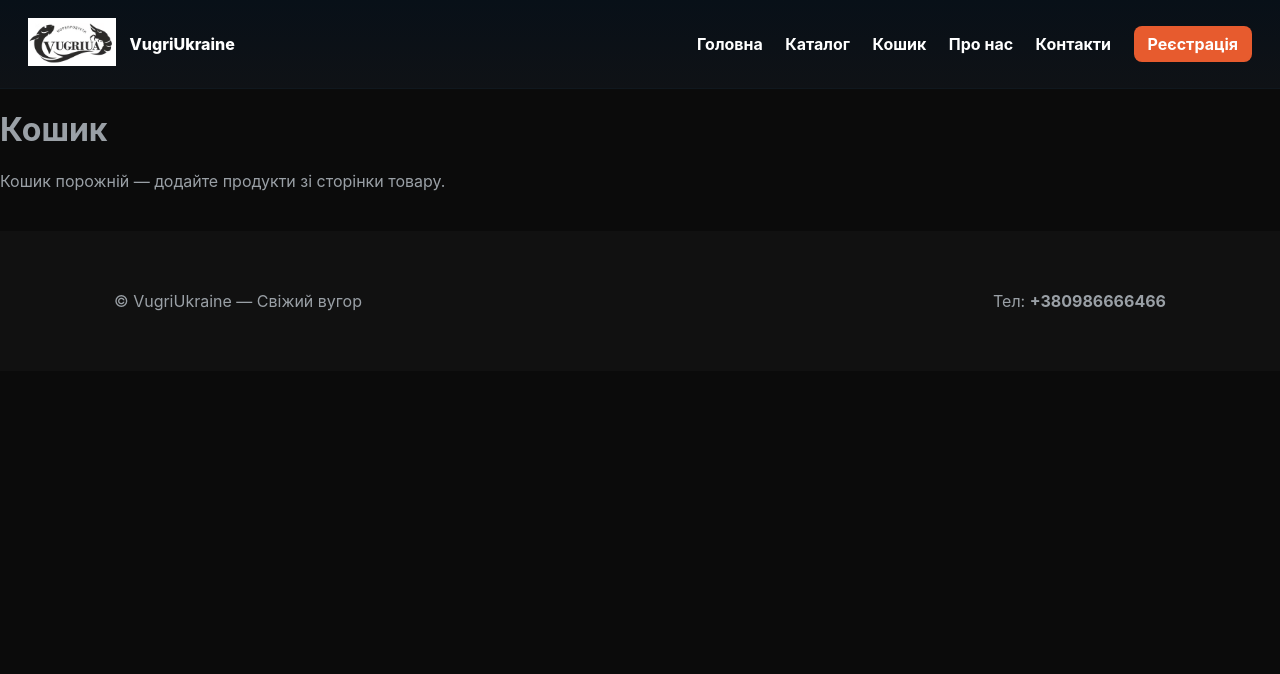
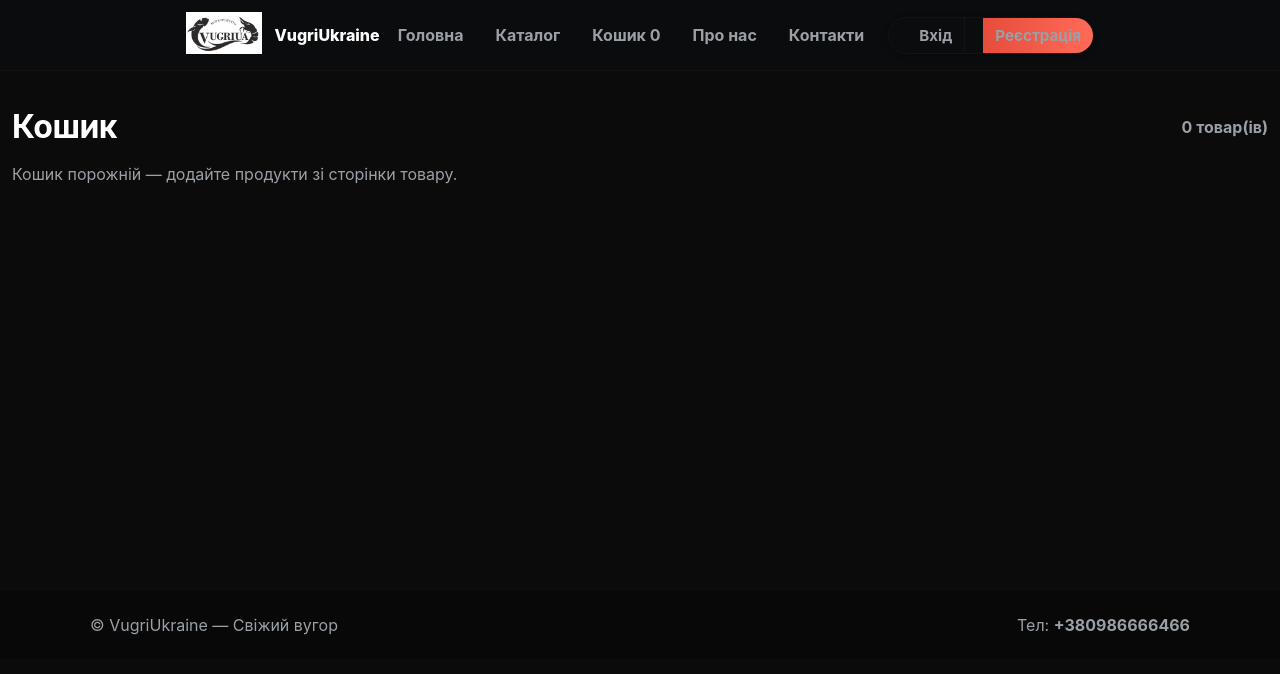
Before and after one commit to bohdan228bohdan-pixel/vugri2, a Django app: page /cart/ in a window 1280 px wide. Shown: the top 674 px of the page. Run offline with Django 4.2, Linux system fonts and the light colour scheme.

Commit message:
update site

```diff
--- a/seafood/views.py
+++ b/seafood/views.py
@@ -1,3 +1,4 @@
+# E:\soft\vugri\seafood\views.py
 import random
 import requests
 from decimal import Decimal
@@ -13,6 +14,7 @@ from django.core.mail import send_mail
 from django.http import JsonResponse, HttpResponse, HttpResponseRedirect
 from django.shortcuts import get_object_or_404, redirect, render
 from django.views.decorators.http import require_POST, require_http_methods
+from django.urls import reverse
 
 import stripe
 
@@ -24,7 +26,7 @@ stripe.api_key = getattr(settings, "STRIPE_SECRET_KEY", None)
 
 SAMPLES = {
     1: {
-        'name': 'Вуго��',
+        'name': 'Вугор',
         'description': 'Свіжий вугор — ідеальний для запікання, смаження та копчення.',
         'price_per_100g': '250.00',
         'image': '/static/images/png/vugor.png'
@@ -338,10 +340,15 @@ def cart_count(request):
 @require_POST
 def add_to_cart(request):
     """
-    POST params: product_id, name, price (int major units), currency, quantity, image (optional)
-    Returns JSON {ok: True, cart_count: N}
-    Backwards-compatible: if frontend sends grams (100, 200...) convert to units (100g->1)
+    Requires authentication. Returns 401 + login_url for anonymous users.
     """
+    if not request.user.is_authenticated:
+        return JsonResponse({
+            'ok': False,
+            'error': 'login required',
+            'login_url': reverse('login') + '?next=' + request.path
+        }, status=401)
+
     product_id = request.POST.get('product_id')
     if not product_id:
         return JsonResponse({'ok': False, 'error': 'product_id required'}, status=400)
@@ -382,18 +389,9 @@ def add_to_cart(request):
     return JsonResponse({'ok': True, 'cart_count': cart_count(request)})
 
 
-def cart(request):
-    """
-    Alias view that shows cart page (used by urls as 'cart').
-    """
-    return cart_view(request)
-
-
 def cart_view(request):
     """
-    Renders cart page. Context: cart dict and totals by currency.
-    Also passes first_pid (id першого товару в кошику) щоб кнопка 'Оформити замовлення'
-    могла перенаправити на order_form для простого кейсу.
+    Renders cart page. Adds first_pid in context for simple single-item checkout flow.
     """
     cart = _get_cart(request)
     totals = {}
@@ -409,7 +407,6 @@ def cart_view(request):
     except Exception:
         recommended = []
 
-    # визначаємо перший product_id у кошику (str keys)
     first_pid = None
     for k in cart.keys():
         first_pid = k
@@ -427,8 +424,15 @@ def cart_view(request):
 @require_POST
 def update_cart_item(request):
     """
-    POST: product_id, quantity (units or grams). Returns JSON {ok: True, cart_count: N, totals: {...}}
+    POST: product_id, quantity (units or grams). Requires auth.
     """
+    if not request.user.is_authenticated:
+        return JsonResponse({
+            'ok': False,
+            'error': 'login required',
+            'login_url': reverse('login') + '?next=' + request.path
+        }, status=401)
+
     product_id = request.POST.get('product_id')
     if not product_id:
         return JsonResponse({'ok': False, 'error': 'product_id required'}, status=400)
@@ -444,7 +448,6 @@ def update_cart_item(request):
     if quantity <= 0:
         del cart[product_id]
     else:
-        # convert grams->units if necessary
         if quantity >= 10 and quantity % 100 == 0:
             quantity = max(1, quantity // 100)
         cart[product_id]['quantity'] = quantity
@@ -463,10 +466,15 @@ def update_cart_item(request):
 @require_POST
 def checkout_session(request):
     """
-    Creates Stripe Checkout Session for items in cart.
-    If cart has multiple currencies -> returns error (simple policy).
-    Returns JSON {ok: True, url: session.url}
+    Creates Stripe Checkout Session for items in cart. Requires auth.
     """
+    if not request.user.is_authenticated:
+        return JsonResponse({
+            'ok': False,
+            'error': 'login required',
+            'login_url': reverse('login') + '?next=' + request.path
+        }, status=401)
+
     cart = _get_cart(request)
     if not cart:
         return JsonResponse({'ok': False, 'error': 'cart empty'}, status=400)
--- a/static/styles.css
+++ b/static/styles.css
@@ -408,3 +408,48 @@ body{
 /* невеликі стилі для cart кнопки та кнопки оформлення */
 .cart-link { color: #fff; margin-left: 10px; font-weight:700; }
 .btn-danger { background:#e74c3c; border-color: #e74c3c; color:#fff; }
+
+/* Додай у static/styles.css або інший css який підключається у base.html */
+.auth-pill {
+  display: inline-flex;
+  align-items: center;
+  border-radius: 999px;
+  overflow: hidden;
+  box-shadow: 0 2px 6px rgba(0,0,0,0.25);
+  margin-left: 10px;
+  background: linear-gradient(90deg, #0f1720 0%, #111417 100%);
+  border: 1px solid rgba(255,255,255,0.06);
+}
+
+.auth-pill__left,
+.auth-pill__right {
+  display: inline-block;
+  padding: 8px 14px;
+  text-decoration: none;
+  color: #fff;
+  font-weight: 700;
+  font-size: 0.95rem;
+  transition: background .15s ease, color .15s ease;
+}
+
+/* Ліва частина (Вхід) — темніша */
+.auth-pill__left {
+  background: transparent;
+  color: #ddd;
+  border-right: 1px solid rgba(255,255,255,0.04);
+}
+
+/* Права частина (Реєстрація) — акцентна кнопка */
+.auth-pill__right {
+  background: linear-gradient(90deg,#e74c3c,#ff6b57);
+  color: #fff;
+}
+
+/* Hover/focus */
+.auth-pill__left:hover { color: #fff; background: rgba(255,255,255,0.03); }
+.auth-pill__right:hover { filter: brightness(0.95); transform: translateY(-1px); }
+
+/* Адаптивність: на маленьких екранах зробити кнопки трохи меншими */
+@media (max-width: 576px) {
+  .auth-pill__left, .auth-pill__right { padding: 6px 10px; font-size:0.85rem; }
+}
--- a/templates/base.html
+++ b/templates/base.html
@@ -5,50 +5,68 @@
   <meta charset="utf-8">
   <meta name="viewport" content="width=device-width,initial-scale=1">
   <title>{% block title %}VugriUkraine{% endblock %}</title>
-  <link rel="stylesheet" href="/static/styles.css">
+
+  <link rel="stylesheet" href="{% static 'styles.css' %}">
+  <style>
+    /* CSS variables used by templates */
+    :root{
+      --white:#ffffff;
+      --muted:#9aa0a6;
+      --accent-red:#e74c3c;
+    }
+    .site-header{background:#0b0c0d;padding:12px 18px;border-bottom:1px solid rgba(255,255,255,0.03)}
+    .site-brand{display:flex;align-items:center;gap:12px}
+    .site-nav{display:flex;gap:14px;align-items:center;justify-content:flex-end}
+    .site-nav a{color:var(--muted);text-decoration:none}
+    .site-nav .cta{background:var(--accent-red);color:#fff;padding:8px 12px;border-radius:8px;text-decoration:none}
+    .auth-pill{display:inline-flex;align-items:center;border-radius:999px;overflow:hidden;background:transparent;border:1px solid rgba(255,255,255,0.03)}
+    .auth-pill__left,.auth-pill__right{padding:8px 12px;text-decoration:none;color:var(--white);font-weight:700}
+    .auth-pill__left{background:transparent;color:var(--muted);border-right:1px solid rgba(255,255,255,0.03)}
+    .auth-pill__right{background:linear-gradient(90deg,var(--accent-red),#ff6b57);color:#fff}
+    .cart-link{color:var(--muted);margin-left:8px;font-weight:700}
+  </style>
+
   {% block head_extra %}{% endblock %}
 </head>
 <body>
   <header class="site-header">
+    <div style="max-width:1100px;margin:0 auto;display:flex;align-items:center;justify-content:space-between">
       <div class="site-brand">
-      <a href="/">
-        <img src="/static/images/png/logo.png" alt="logo">
-      </a>
+        <a href="/"><img src="{% static 'images/png/logo.png' %}" alt="logo" style="height:42px"></a>
         <div style="color:var(--white);font-weight:800">VugriUkraine</div>
       </div>
 
       <nav class="site-nav">
         <a href="/">Головна</a>
-      <a href="/products/">Каталог</a>
-      <a href="{% url 'cart' %}" class="cart-link">Кошик{% if cart_count %} ({{ cart_count }}){% endif %}</a>
-      <a href="/about/">Про нас</a>
+        <a href="{% url 'products' %}">Каталог</a>
+        <a href="{% url 'cart' %}" class="cart-link">Кошик <span id="cart-count">{{ cart_count|default:"0" }}</span></a>
+        <a href="{% url 'about' %}">Про нас</a>
         <a href="{% url 'contact' %}">Контакти</a>
 
         {% if user.is_authenticated %}
           <a href="{% url 'profile' %}" class="cta">Профіль</a>
-
-        <form method="post" action="{% url 'logout' %}" style="display:inline">
+          <form method="post" action="{% url 'logout' %}" style="display:inline;margin-left:8px">
             {% csrf_token %}
-          <button type="submit" class="cta" style="background:transparent;border:1px solid rgba(255,255,255,0.15);">
-            Вийти
-          </button>
+            <button type="submit" class="cta" style="background:transparent;border:1px solid rgba(255,255,255,0.12);color:var(--white)">Вийти</button>
           </form>
         {% else %}
-        <a href="{% url 'register' %}" class="cta">Реєстрація</a>
+          <div class="auth-pill" style="margin-left:10px">
+            <a href="{% url 'login' %}" class="auth-pill__left">Вхід</a>
+            <a href="{% url 'register' %}" class="auth-pill__right">Реєстрація</a>
+          </div>
         {% endif %}
       </nav>
+    </div>
   </header>
 
   <main>
     {% block content %}{% endblock %}
   </main>
 
-  <footer class="site-footer">
-    <div style="max-width:1100px;margin:0 auto;padding:24px;color:var(--muted)">
-      <div style="display:flex;justify-content:space-between;align-items:center;gap:12px;flex-wrap:wrap">
+  <footer style="background:#080808;padding:24px;margin-top:40px;color:var(--muted)">
+    <div style="max-width:1100px;margin:0 auto;display:flex;justify-content:space-between">
       <div>© VugriUkraine — Свіжий вугор</div>
       <div>Тел: <strong>+380986666466</strong></div>
-      </div>
     </div>
   </footer>
 
--- a/templates/cart.html
+++ b/templates/cart.html
@@ -1,43 +1,152 @@
 {% extends 'base.html' %}
 {% load static %}
 
+{% block head_extra %}
+<style>
+/* Cart page styles — adapted to site dark theme */
+.cart-container {
+  padding: 36px 12px;
+  color: var(--white, #fff);
+  min-height: 60vh;
+}
+
+.cart-hero {
+  display:flex;
+  justify-content:space-between;
+  align-items:center;
+  gap:16px;
+  margin-bottom:18px;
+  flex-wrap:wrap;
+}
+.cart-hero h1 { margin:0; font-size:2rem; letter-spacing: -0.5px; }
+
+.cart-card {
+  background: linear-gradient(180deg, rgba(255,255,255,0.02), rgba(255,255,255,0.01));
+  border: 1px solid rgba(255,255,255,0.04);
+  border-radius:12px;
+  padding:18px;
+  box-shadow: 0 8px 30px rgba(0,0,0,0.5);
+}
+
+.cart-row {
+  display:flex;
+  gap:16px;
+  align-items:center;
+  padding:12px 8px;
+  border-bottom:1px dashed rgba(255,255,255,0.03);
+}
+.cart-row:last-child { border-bottom:0; }
+
+.cart-thumb {
+  width:96px;
+  height:96px;
+  object-fit:cover;
+  border-radius:8px;
+  flex:0 0 96px;
+  border:1px solid rgba(255,255,255,0.03);
+  background:#0b0b0b;
+}
+
+.cart-item-info { flex:1; min-width:0; }
+.cart-item-info .title { font-weight:800; font-size:1.05rem; color:var(--white,#fff) }
+.cart-item-info .meta { color:var(--muted,#9aa0a6); margin-top:6px; font-size:0.95rem }
+
+.cart-qty-wrap {
+  display:flex;
+  align-items:center;
+  gap:12px;
+  justify-content:flex-end;
+  min-width:220px;
+}
+
+.qty-button {
+  width:40px; height:40px; border-radius:8px;
+  border:1px solid rgba(255,255,255,0.06);
+  background:transparent; color:var(--white,#fff);
+  font-size:1.05rem; cursor:pointer;
+}
+.qty-input {
+  width:72px; text-align:center; padding:8px; border-radius:8px;
+  background: rgba(255,255,255,0.02); color:var(--white,#fff); border:1px solid rgba(255,255,255,0.04);
+}
+
+.item-price { font-weight:900; color:var(--white,#fff); margin-top:8px; text-align:right; }
+
+.cart-footer {
+  display:flex; align-items:center; justify-content:space-between; gap:12px;
+  padding-top:16px; margin-top:12px; border-top:1px solid rgba(255,255,255,0.03);
+  flex-wrap:wrap;
+}
+
+.btn-primary-outline {
+  padding:10px 14px; border-radius:8px; border:1px solid rgba(255,255,255,0.06);
+  background:transparent; color:var(--white,#fff); text-decoration:none;
+}
+.btn-clear { color:#ff6b6b; background:transparent; border:0; padding:0 6px; font-weight:700; }
+
+.btn-action {
+  padding:10px 18px; border-radius:10px; font-weight:800; border:none;
+  background: linear-gradient(90deg,#e74c3c,#ff6b57); color:#fff;
+  box-shadow: 0 8px 20px rgba(231,76,60,0.12);
+  text-decoration:none;
+}
+
+/* Recommended grid */
+.rec-grid { display:flex; gap:12px; overflow:auto; padding-top:12px; margin-top:12px }
+.rec-card {
+  min-width:150px; max-width:160px; background:rgba(255,255,255,0.02); border-radius:8px; padding:10px; text-align:center;
+}
+.rec-card img { width:100%; height:96px; object-fit:cover; border-radius:6px }
+.rec-card .name { color:var(--white,#fff); font-weight:700; margin-top:8px; font-size:0.95rem }
+.rec-card .price { color:var(--muted,#9aa0a6); margin-top:6px; }
+
+/* Responsive */
+@media (max-width:900px) {
+  .cart-row { flex-direction:column; align-items:flex-start; gap:12px; }
+  .cart-qty-wrap { width:100%; justify-content:flex-start; }
+  .cart-footer { flex-direction:column; align-items:stretch; gap:8px; }
+}
+</style>
+{% endblock %}
+
 {% block content %}
-<div class="container py-4">
-  <h1 class="mb-4">Кошик</h1>
+<div class="container cart-container">
+  <div class="cart-hero">
+    <h1>Кошик</h1>
+    <div style="color:var(--muted,#9aa0a6);font-weight:700">
+      {{ cart_count|default:"0" }} товар(ів)
+    </div>
+  </div>
 
   {% if cart %}
-    <div class="card mb-3" style="background:transparent;border:0;">
-      <div class="card-body" style="padding:0;">
+    <div class="cart-card">
       {% for pid, item in cart.items %}
-          <div class="d-flex align-items-center mb-3" data-pid="{{ pid }}" style="border-bottom:1px solid rgba(255,255,255,0.04);padding:12px 0;">
+        <div class="cart-row" data-pid="{{ pid }}">
           {% if item.image %}
-              <img src="{{ item.image }}" alt="{{ item.name }}" style="width:84px;height:84px;object-fit:cover;border-radius:8px;margin-right:16px;">
+            <img src="{{ item.image }}" alt="{{ item.name }}" class="cart-thumb">
           {% endif %}
-            <div style="flex:1">
-              <div style="font-weight:700;color:var(--white)">{{ item.name }}</div>
-              <div style="color:var(--muted);font-size:0.95rem;margin-top:6px;">{{ item.price }} {{ item.currency }} / 100г</div>
+
+          <div class="cart-item-info">
+            <div class="title">{{ item.name }}</div>
+            <div class="meta">{{ item.price }} {{ item.currency }} / 100г</div>
           </div>
 
-            <div style="text-align:right;min-width:260px">
-              <div style="display:flex;gap:8px;align-items:center;justify-content:flex-end">
-                <button class="btn btn-outline-secondary qty-decr" aria-label="minus" style="width:40px;height:40px;border-radius:6px">−</button>
-                <input class="cart-qty" type="number" min="1" value="{{ item.quantity }}" style="width:72px;text-align:center;border-radius:6px;padding:6px;background:rgba(255,255,255,0.03);color:var(--white);border:1px solid rgba(255,255,255,0.04)" step="1">
-                <button class="btn btn-outline-secondary qty-incr" aria-label="plus" style="width:40px;height:40px;border-radius:6px">+</button>
-              </div>
-              <div style="font-weight:800;margin-top:8px;color:var(--white);font-size:1rem;">
-                {{ item.price|add:"0" }} {{ item.currency }}
-              </div>
+          <div class="cart-qty-wrap">
+            <button class="qty-button qty-decr" aria-label="decrease">−</button>
+            <input class="qty-input cart-qty" type="number" min="1" value="{{ item.quantity }}" step="1" />
+            <button class="qty-button qty-incr" aria-label="increase">+</button>
+            <div class="item-price">{{ item.price|add:"0" }} {{ item.currency }}</div>
           </div>
         </div>
       {% endfor %}
 
-        <div style="margin-top:18px;border-top:1px solid rgba(255,255,255,0.04);padding-top:18px;display:flex;justify-content:space-between;align-items:center;gap:12px;flex-wrap:wrap">
+      <div class="cart-footer">
         <div style="display:flex;gap:12px;align-items:center">
-            <a href="{% url 'products' %}" class="btn btn-outline-light">← Продовжити покупки</a>
-            <a href="{% url 'clear_cart' %}" class="btn btn-link text-danger" style="padding-left:0;padding-right:0">Очистити кошик</a>
+          <a href="{% url 'products' %}" class="btn-primary-outline">← Пр��довжити покупки</a>
+          <a href="{% url 'clear_cart' %}" class="btn-clear">Очистити кошик</a>
         </div>
 
-          <div style="font-weight:900;color:var(--white)">
+        <div style="font-weight:900;color:var(--white,#fff);font-size:1.1rem;">
           {% for cur, total in totals.items %}
             <div>{{ total }} {{ cur }}</div>
           {% endfor %}
@@ -45,26 +154,25 @@
 
         <div>
           {% if first_pid %}
-              <a id="checkoutLink" href="{% url 'order_form' first_pid %}" class="btn btn-danger">Оформити замовлення</a>
+            <a id="checkoutLink" href="{% url 'order_form' first_pid %}" class="btn-action">Оформити замовлення</a>
           {% else %}
-              <button class="btn btn-danger" disabled>Оформити замовлення</button>
+            <button class="btn-action" disabled>Оформити замовлення</button>
           {% endif %}
         </div>
       </div>
     </div>
-    </div>
 
-    <div class="recommended" style="margin-top:28px">
-      <h3 style="margin-top:6px;color:var(--white)">Рекомендуємо придбати</h3>
-      <div class="rec-grid" style="display:flex;gap:12px;overflow:auto;padding-top:12px">
+    <div class="recommended">
+      <h3 style="margin-top:18px;color:var(--white)">Рекомендуємо придбати</h3>
+      <div class="rec-grid">
         {% for p in products %}
-          <div class="rec-card" style="min-width:150px;padding:8px;background:rgba(255,255,255,0.02);border-radius:8px;text-align:center;">
+          <div class="rec-card">
             {% if p.image %}
-              <img src="{{ p.image.url }}" alt="{{ p.name }}" style="width:100%;height:96px;object-fit:cover;border-radius:6px">
+              <img src="{{ p.image.url }}" alt="{{ p.name }}">
             {% endif %}
-            <div style="font-weight:700; margin-top:8px;color:var(--white)">{{ p.name }}</div>
-            <div style="color:var(--muted)">{{ p.price_per_100g }} грн</div>
-            <button class="btn rec-add" data-id="{{ p.id }}" data-price="{{ p.price_per_100g }}" style="margin-top:8px;background:var(--accent-red);color:#fff;border:none;padding:6px 8px;border-radius:6px;font-weight:700">До кошика</button>
+            <div class="name">{{ p.name }}</div>
+            <div class="price">{{ p.price_per_100g }} грн</div>
+            <button class="btn-action" style="margin-top:8px;background:linear-gradient(90deg,#ff6b57,#ff3b3b);padding:8px 10px;font-size:0.9rem" data-id="{{ p.id }}" data-price="{{ p.price_per_100g }}">До кошика</button>
           </div>
         {% empty %}
           <div style="color:var(--muted)">Немає рекомендацій на цей момент</div>
@@ -81,6 +189,7 @@
 {% block scripts %}
 <script>
 (function(){
+  // CSRF helper
   function getCookie(name) {
     let cookieValue = null;
     if (document.cookie && document.cookie !== '') {
@@ -97,38 +206,33 @@
   }
   const csrftoken = getCookie('csrftoken');
 
-  // Helpers
-  function findContainer(btn) {
-    return btn.closest('[data-pid]');
+  // Utility to get container and PID
+  function containerFor(el){
+    return el.closest('[data-pid]');
   }
 
-  // Increment
-  document.querySelectorAll('.qty-incr').forEach(btn => btn.addEventListener('click', () => {
-    const container = findContainer(btn);
-    const inp = container.querySelector('.cart-qty');
+  // Increment / Decrement / change handlers
+  document.querySelectorAll('.qty-incr').forEach(btn => btn.addEventListener('click', async () => {
+    const c = containerFor(btn); if(!c) return;
+    const inp = c.querySelector('.cart-qty');
     inp.value = Math.max(1, parseInt(inp.value||1) + 1);
-    updateItem(container.dataset.pid, inp.value);
+    await updateItem(c.dataset.pid, inp.value);
   }));
 
-  // Decrement
-  document.querySelectorAll('.qty-decr').forEach(btn => btn.addEventListener('click', () => {
-    const container = findContainer(btn);
-    const inp = container.querySelector('.cart-qty');
+  document.querySelectorAll('.qty-decr').forEach(btn => btn.addEventListener('click', async () => {
+    const c = containerFor(btn); if(!c) return;
+    const inp = c.querySelector('.cart-qty');
     inp.value = Math.max(1, parseInt(inp.value||1) - 1);
-    updateItem(container.dataset.pid, inp.value);
+    await updateItem(c.dataset.pid, inp.value);
   }));
 
-  // Manual change
-  document.querySelectorAll('.cart-qty').forEach(inp => {
-    inp.addEventListener('change', (e) => {
+  document.querySelectorAll('.cart-qty').forEach(inp => inp.addEventListener('change', async (e) => {
     const v = Math.max(1, parseInt(e.target.value||1));
     e.target.value = v;
-      const pid = e.target.closest('[data-pid]').dataset.pid;
-      updateItem(pid, v);
-    });
-  });
+    const pid = containerFor(e.target).dataset.pid;
+    await updateItem(pid, v);
+  }));
 
-  // Update cart item (POST to server)
   async function updateItem(product_id, quantity){
     const data = new FormData();
     data.append('product_id', product_id);
@@ -140,25 +244,23 @@
     });
     const json = await res.json();
     if (!json.ok) {
-      alert(json.error || 'Помилка оновлення');
+      alert(json.error || 'Помилка оновлення кошика');
       return;
     }
-    // simple reload to update totals & header count
     location.reload();
   }
 
-  // Recommended items: add to cart with quantity=1
-  document.querySelectorAll('.rec-add').forEach(b => {
-    b.addEventListener('click', async () => {
-      const id = b.dataset.id;
-      const price = b.dataset.price || 0;
+  // Recommended "Add" buttons
+  document.querySelectorAll('.rec-card button').forEach(btn => btn.addEventListener('click', async () => {
+    const id = btn.dataset.id;
+    const price = btn.dataset.price || 0;
     const data = new FormData();
     data.append('product_id', id);
-      data.append('name', b.closest('.rec-card').querySelector('div')?.innerText || 'Товар');
+    data.append('name', btn.closest('.rec-card').querySelector('.name')?.innerText || 'Товар');
     data.append('price', Math.round(parseFloat(price || 0)));
     data.append('currency', 'UAH');
     data.append('quantity', 1);
-      data.append('image', b.closest('.rec-card').querySelector('img')?.src || '');
+    data.append('image', btn.closest('.rec-card').querySelector('img')?.src || '');
     const res = await fetch("{% url 'add_to_cart' %}", {
       method: 'POST',
       headers: {'X-CSRFToken': csrftoken},
@@ -166,18 +268,12 @@
     });
     const json = await res.json();
     if (json.ok) {
-        // update header count and reload to show item
       document.querySelectorAll('#cart-count').forEach(el => el.textContent = json.cart_count);
       location.reload();
     } else {
       alert(json.error || 'Не вдалося додати в кошик');
     }
-    });
-  });
-
-  // Checkout button behavior: redirect to order_form for first_pid (server should pass 'first_pid' in context)
-  const checkoutLink = document.getElementById('checkoutLink');
-  // if using the JS checkout flow previously, we keep it disabled and rely on link behavior for order form.
+  }));
 })();
 </script>
 {% endblock %}
--- a/vugri/urls.py
+++ b/vugri/urls.py
@@ -1,34 +1,14 @@
+# E:\soft\vugri\vugri\urls.py
 from django.contrib import admin
 from django.urls import path
 from django.contrib.auth import views as auth_views
 
-# Primary app providing product/order views
 from seafood import views as seafood_views
-
-# Try to import cart endpoints from 'main' app; if not available, try to use same names from 'seafood'
-# so this urls.py works in both setups.
-try:
-    from main import views as main_views
-except Exception:
-    main_views = None
-
-# Choose cart view callables: prefer main_views if it defines them, otherwise fallback to seafood_views
-def _choose(view_name):
-    if main_views and hasattr(main_views, view_name):
-        return getattr(main_views, view_name)
-    if hasattr(seafood_views, view_name):
-        return getattr(seafood_views, view_name)
-    raise ImportError(f"Не знайдено view '{view_name}' у main.views або seafood.views. Додай реалізацію або імпорт у urls.py.")
-
-add_to_cart_view = _choose('add_to_cart')
-cart_view = _choose('cart_view') if hasattr(seafood_views, 'cart_view') or (main_views and hasattr(main_views, 'cart_view')) else _choose('cart')
-update_cart_item_view = _choose('update_cart_item')
-checkout_session_view = _choose('checkout_session')
 
 urlpatterns = [
     path('admin/', admin.site.urls),
 
-    # Site pages / product flow (from seafood app)
+    # Site / products
     path('', seafood_views.homepage, name='homepage'),
     path('products/', seafood_views.products, name='products'),
     path('product/<int:product_id>/', seafood_views.product_details, name='product_details'),
@@ -48,10 +28,10 @@ urlpatterns = [
     path('contact/', seafood_views.contacts, name='contact'),
     path('payment/<int:order_id>/', seafood_views.payment, name='payment'),
 
-    # Cart endpoints (selected implementations)
-    path('cart/add/', add_to_cart_view, name='add_to_cart'),
-    path('cart/', cart_view, name='cart'),
-    path('cart/update/', update_cart_item_view, name='update_cart_item'),
-    path('cart/checkout/', checkout_session_view, name='cart_checkout'),
+    # Cart endpoints
+    path('cart/add/', seafood_views.add_to_cart, name='add_to_cart'),
+    path('cart/', seafood_views.cart_view, name='cart'),
+    path('cart/update/', seafood_views.update_cart_item, name='update_cart_item'),
+    path('cart/checkout/', seafood_views.checkout_session, name='cart_checkout'),
     path('cart/clear/', seafood_views.clear_cart, name='clear_cart'),
 ]
```
Also changed, not shown: templates/product_details.html (+30 -17 lines). Lines whose indentation alone changed are shown as unchanged.
